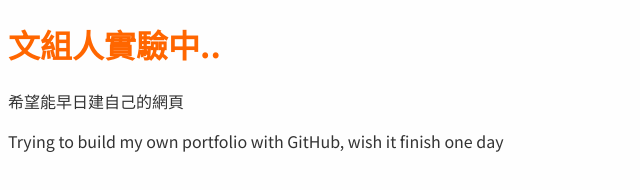
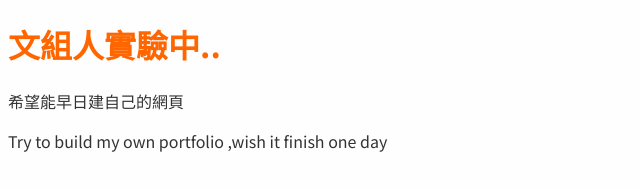
Before and after one commit to sandy0521/test, a plain HTML site: page index.html in a window 1280 px wide. Shown: the whole page, without its empty margins (0-640 px from the left). Drawn offline with Linux system fonts and the light colour scheme.

Commit message:
Update index.html

```diff
--- a/index.html
+++ b/index.html
@@ -16,6 +16,6 @@
 <body>
   <h1>文組人實驗中..</h1>
   <p>希望能早日建自己的網頁</p>
-  <p>Trying to build my own portfolio with GitHub, wish it finish one day</p>
+  <p>Try to build my own portfolio ,wish it finish one day</p>
 </body>
 </html>
```
